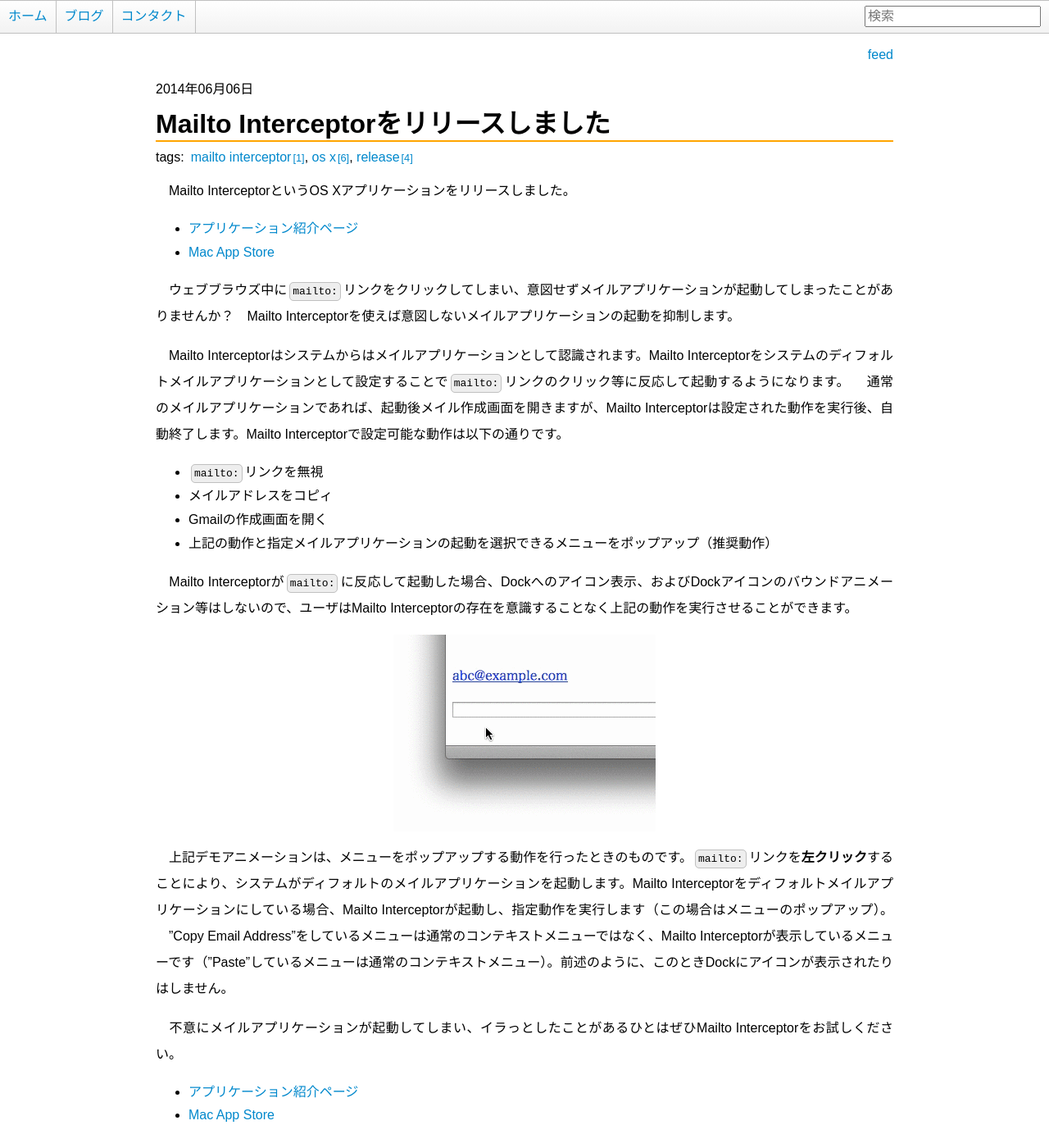
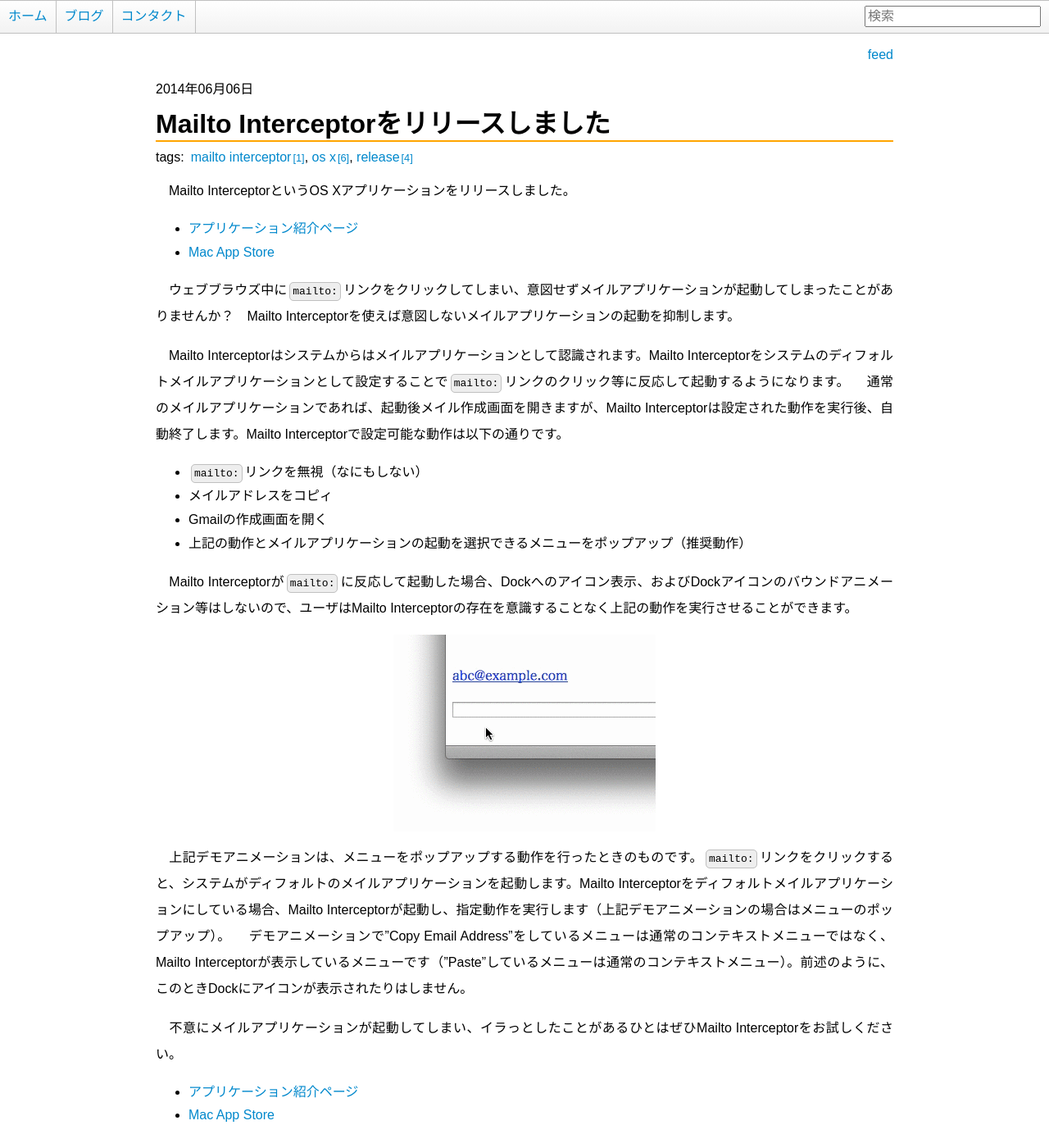
Before and after one commit to GenjiApp/genjiapp.github.io, a Jekyll site: the page built from _posts/2014-06-06-releasing-mailto-interceptor.md, in a window 1280 px wide and 1400 px high. Shown: the whole window at 82% size. Built offline with Jekyll 4.4.1, drawn with Linux system fonts in a browser that asks for light colours; Markdown is read by kramdown in place of the engine named in the settings.

Commit message:
fix post '2014-06-06-releasing-mailto-interceptor'

```diff
--- a/_posts/2014-06-06-releasing-mailto-interceptor.md
+++ b/_posts/2014-06-06-releasing-mailto-interceptor.md
@@ -13,17 +13,17 @@
 　Mailto Interceptorはシステムからはメイルアプリケーションとして認識されます。Mailto Interceptorをシステムのディフォルトメイルアプリケーションとして設定することで`mailto:`リンクのクリック等に反応して起動するようになります。
 　通常のメイルアプリケーションであれば、起動後メイル作成画面を開きますが、Mailto Interceptorは設定された動作を実行後、自動終了します。Mailto Interceptorで設定可能な動作は以下の通りです。
 
-- `mailto:`リンクを無視
+- `mailto:`リンクを無視（なにもしない）
 - メイルアドレスをコピィ
 - Gmailの作成画面を開く
-- 上記の動作と指定メイルアプリケーションの起動を選択できるメニューをポップアップ（推奨動作）
+- 上記の動作とメイルアプリケーションの起動を選択できるメニューをポップアップ（推奨動作）
 
 　Mailto Interceptorが`mailto:`に反応して起動した場合、Dockへのアイコン表示、およびDockアイコンのバウンドアニメーション等はしないので、ユーザはMailto Interceptorの存在を意識することなく上記の動作を実行させることができます。
 
 ![](/blog/img/20140606/demo.gif)
 
-　上記デモアニメーションは、メニューをポップアップする動作を行ったときのものです。`mailto:`リンクを**左クリック**することにより、システムがディフォルトのメイルアプリケーションを起動します。Mailto Interceptorをディフォルトメイルアプリケーションにしている場合、Mailto Interceptorが起動し、指定動作を実行します（この場合はメニューのポップアップ）。
-　"Copy Email Address"をしているメニューは通常のコンテキストメニューではなく、Mailto Interceptorが表示しているメニューです（"Paste"しているメニューは通常のコンテキストメニュー）。前述のように、このときDockにアイコンが表示されたりはしません。
+　上記デモアニメーションは、メニューをポップアップする動作を行ったときのものです。`mailto:`リンクをクリックすると、システムがディフォルトのメイルアプリケーションを起動します。Mailto Interceptorをディフォルトメイルアプリケーションにしている場合、Mailto Interceptorが起動し、指定動作を実行します（上記デモアニメーションの場合はメニューのポップアップ）。
+　デモアニメーションで"Copy Email Address"をしているメニューは通常のコンテキストメニューではなく、Mailto Interceptorが表示しているメニューです（"Paste"しているメニューは通常のコンテキストメニュー）。前述のように、このときDockにアイコンが表示されたりはしません。
 
 　不意にメイルアプリケーションが起動してしまい、イラっとしたことがあるひとはぜひMailto Interceptorをお試しください。
 
```
